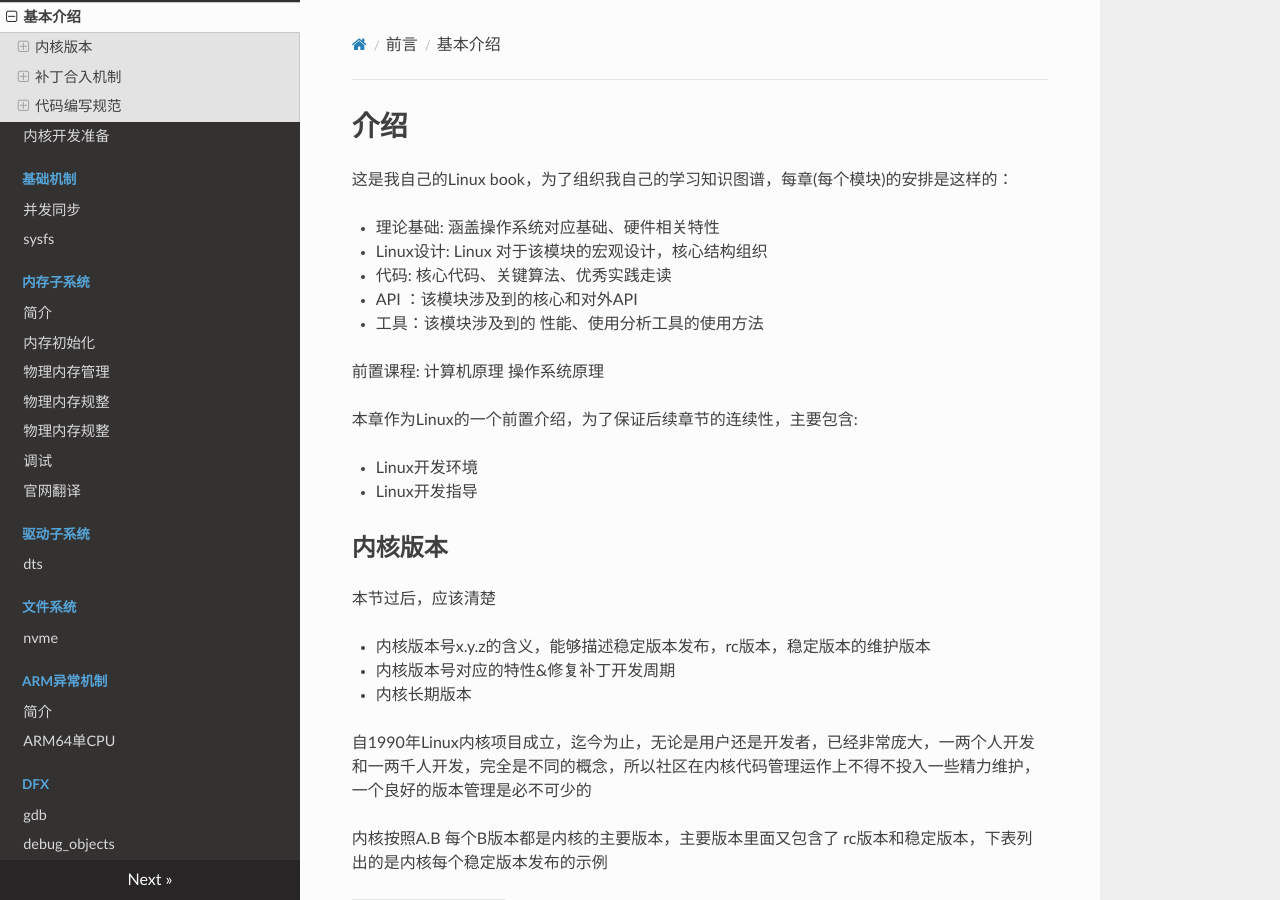
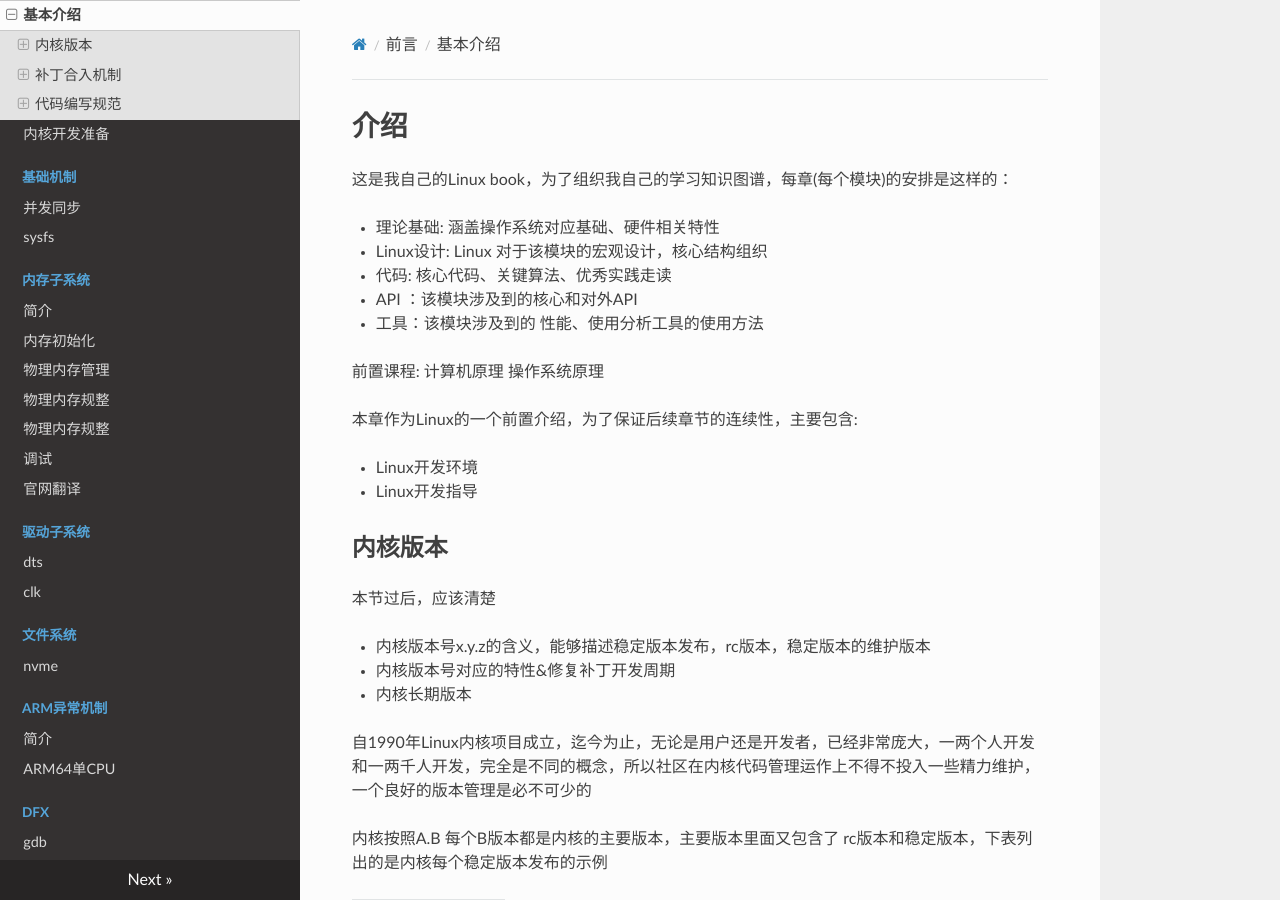
Before and after one commit to guoweikang/Linux-book, an MkDocs documentation site: the page built from docs/index.md, in a window 1280 px wide and 900 px high. Built offline with MkDocs 1.6.1, drawn with Linux system fonts in a browser that asks for light colours; nearby versions of some CDN libraries.

Commit message:
add nav clk

```diff
--- a/mkdocs.yml
+++ b/mkdocs.yml
@@ -39,6 +39,7 @@ nav:
     - '官网翻译': 'mem/doc.md'
   - 驱动子系统:
     - 'dts': 'driver/dts.md'
+    - 'clk': 'driver/clk.md'
   - 文件系统:
     - 'nvme': 'fs/nvme.md'
   - ARM异常机制:
```
